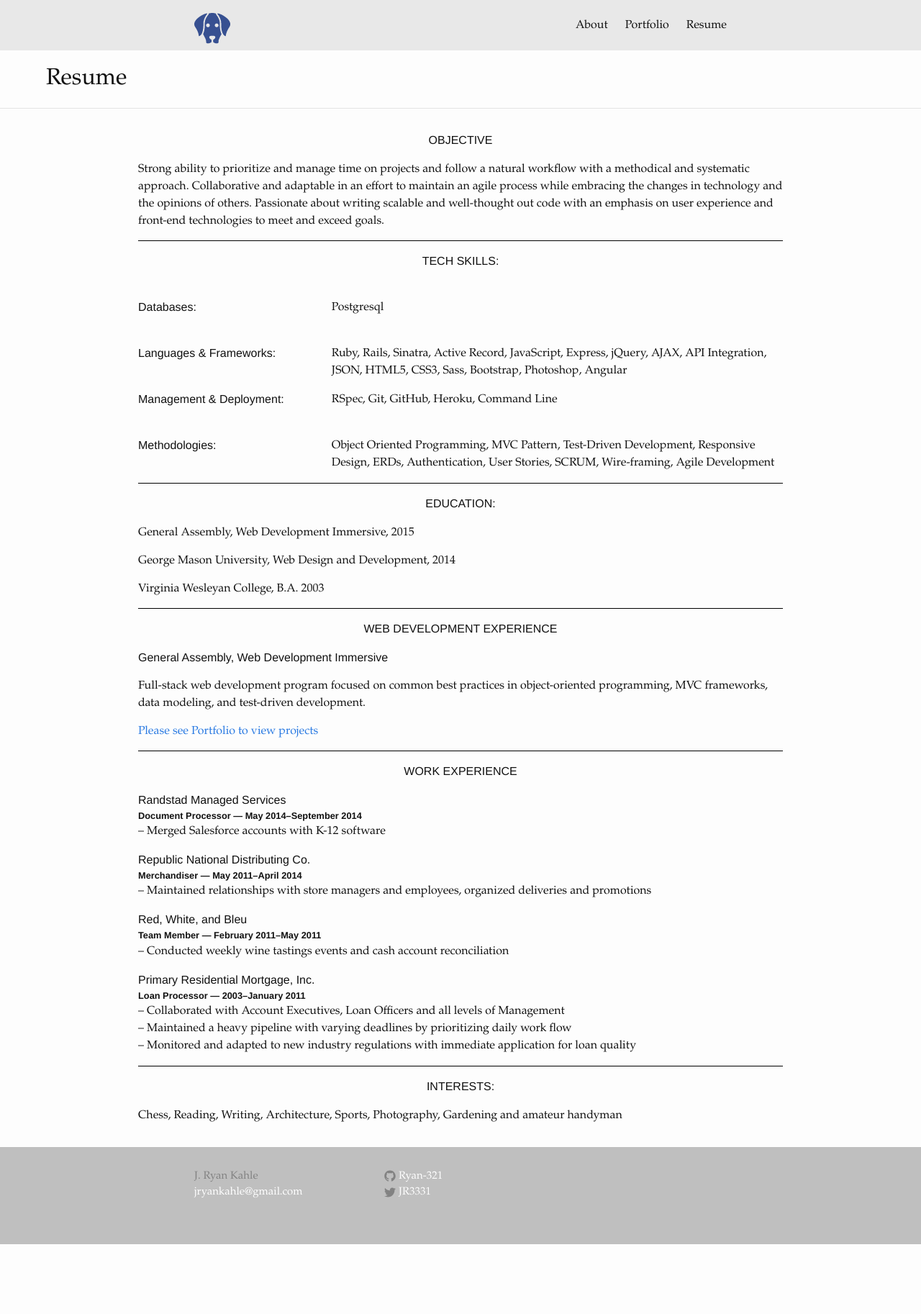
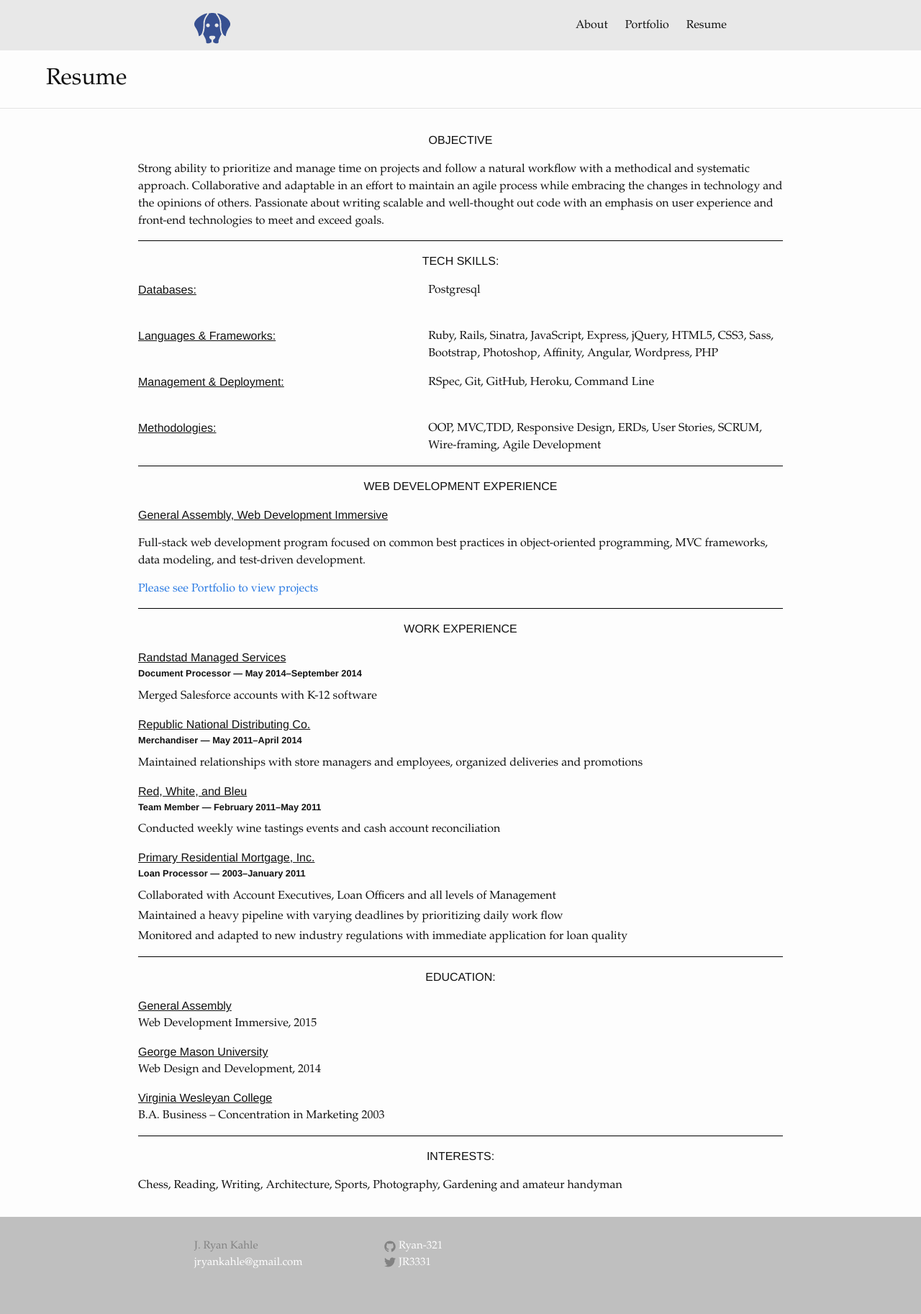
Before and after one commit to Ryan-321/Ryan-321.github.io, a Jekyll site: the page built from resume.html, in a window 1280 px wide. Shown: the whole page at 72% size. Built offline with Jekyll 4.4.1, drawn with Linux system fonts in a browser that asks for light colours; some web fonts are replaced; before the commit the page ends 1729 px from its top, so only the background shows below that.

Commit message:
resume completed

```diff
--- a/css/index.css
+++ b/css/index.css
@@ -14,7 +14,7 @@
   background-size: contain;
 }
 div.section-main-layer{
-  background-color: rgba(101,190,180,.9);
+  background-color: rgba(101,190,180,.6);
   width: inherit;
   height:inherit;
 }
@@ -91,7 +91,7 @@
 }
 h3.clark-kent{
   font-size: 2em;
-  padding-left: 2em;
+  text-align: center;
 }
 div.about-main{
   width:100%;
--- a/css/resume.css
+++ b/css/resume.css
@@ -18,34 +18,53 @@
   font-size: 1em;
   font-family: Helvetica, Arial, sans-serif;
 }
+div.resume-wrapper h3{
+  text-decoration: underline;
+}
 div.resume-wrapper ul{
   list-style-type: none;
   margin: 0;
   padding: 0;
 }
-li.li-skills{
+
+/*************   SKILLS  *****************/
+
+div.skills ul li:first-of-type{
+  margin-top: 0;
+}
+li.skills-li{
   position: relative;
   margin: 2.5em 0;
 }
-li.li-skills aside{
+li.skills-li aside{
   position: absolute;
   top: 0;
   right: 0;
-  width: 70%;
+  width: 55%;
 }
-li.work-exp-li{
+
+/***************  WORK ***************/
+
+li.work-exp-li,
+li.education-li{
   margin: 1em 0;
 }
-li.work-exp-li p:first-of-type{
+li.work-exp-li p.title{
   font-size: .8em;
-  font-weight: 700;
+  font-weight: 600;
   font-family: Helvetica, Arial, sans-serif;
+  margin-bottom: .75em;
 }
+
 li.work-exp-li > p,
-li.work-exp-li > h3{
+li.work-exp-li > h3,
+ li.education-li > h3{
   font-size: 1em;
   margin: 0;
 }
+
+/************************************/
+
 div.objective,
 div.skills,
 div.experience,
@@ -55,3 +74,32 @@
 {
   border-bottom: 1px solid black;
 }
+/***********************************************
+
+                    MEDIA QUERIES
+
+*************************************************/
+@media (max-width: 1200px){
+  li.skills-li{
+    margin: 3em 0;
+  }
+}
+@media (min-width: 700px){
+  div.work-experience ul.prmi-ul p{
+    margin: .25em 0;
+  }
+}
+
+@media (max-width: 960px){
+  div.skills{
+    text-align: center;
+  }
+  li.skills-li,
+  li.skills-li aside{
+    position: static;
+    width: 100%;
+  }
+  li.skills-li{
+    margin: .5em 0;
+  }
+}
--- a/resume.html
+++ b/resume.html
@@ -11,7 +11,7 @@
   <div class="skills">
     <h2>TECH SKILLS:</h2>
     <ul>
-      <li class="li-skills">
+      <li class="skills-li">
         <h3>Databases:</h3>
         <aside>
           <p>
@@ -19,15 +19,15 @@
           </p>
         </aside>
       </li>
-      <li class="li-skills">
+      <li class="skills-li">
         <h3>Languages &amp; Frameworks:</h3>
         <aside>
           <p>
-            Ruby, Rails, Sinatra, Active Record, JavaScript, Express, jQuery, AJAX, API Integration, JSON, HTML5, CSS3, Sass, Bootstrap, Photoshop, Angular
+            Ruby, Rails, Sinatra, JavaScript, Express, jQuery, HTML5, CSS3, Sass, Bootstrap, Photoshop, Affinity, Angular, Wordpress, PHP
           </p>
         </aside>
       </li>
-      <li class="li-skills">
+      <li class="skills-li">
         <h3>Management &amp; Deployment:</h3>
         <aside>
           <p>
@@ -35,21 +35,15 @@
           </p>
         </aside>
       </li>
-      <li class="li-skills">
+      <li class="skills-li">
         <h3>Methodologies:</h3>
         <aside>
           <p>
-            Object Oriented Programming, MVC Pattern, Test-Driven Development, Responsive Design, ERDs, Authentication, User Stories, SCRUM, Wire-framing, Agile Development
+            OOP, MVC,TDD, Responsive Design, ERDs, User Stories, SCRUM, Wire-framing, Agile Development
           </p>
         </aside>
       </li>
     </ul>
-  </div>
-  <div class="education">
-    <h2>EDUCATION:</h2>
-    <p>General Assembly, Web Development Immersive, 2015</p>
-    <p>George Mason University, Web Design and Development, 2014</p>
-    <p>Virginia Wesleyan College, B.A. 2003</p>
   </div>
   <div class="web-experience">
     <h2>WEB DEVELOPMENT EXPERIENCE</h2>
@@ -62,36 +56,59 @@
     <ul>
       <li class="work-exp-li">
         <h3>Randstad Managed Services </h3>
-        <p>Document Processor &mdash; <span>May 2014&ndash;September 2014</span></p>
-        <p>&ndash; Merged Salesforce accounts with K-12 software </p>
+        <p class="title">Document Processor &mdash; <span>May 2014&ndash;September 2014</span></p>
+        <p>Merged Salesforce accounts with K-12 software </p>
       </li>
       <li class="work-exp-li">
         <h3>Republic National Distributing Co.</h3>
-        <p>Merchandiser &mdash; <span>May 2011&ndash;April 2014</span></p>
-        <p>&ndash; Maintained relationships with store managers and employees, organized deliveries and promotions</p>
+        <p class="title">Merchandiser &mdash; <span>May 2011&ndash;April 2014</span></p>
+        <p>Maintained relationships with store managers and employees, organized deliveries and promotions</p>
       </li>
       <li class="work-exp-li">
         <h3>Red, White, and Bleu</h3>
-        <p>Team Member &mdash; <span>February 2011&ndash;May 2011</span></p>
-        <p>&ndash; Conducted weekly wine tastings events and cash account reconciliation</p>
+        <p class="title">Team Member &mdash; <span>February 2011&ndash;May 2011</span></p>
+        <p>Conducted weekly wine tastings events and cash account reconciliation</p>
       </li>
       <li class="work-exp-li">
         <h3>Primary Residential Mortgage, Inc.</h3>
-        <p>Loan Processor &mdash; <span>2003&ndash;January 2011</span></p>
-        <ul>
+        <p class="title">Loan Processor &mdash; <span>2003&ndash;January 2011</span></p>
+        <ul class="prmi-ul">
           <li>
-            &ndash; Collaborated with Account Executives, Loan Officers and all levels of Management
+            <p>
+              Collaborated with Account Executives, Loan Officers and all levels of Management
+            </p>
           </li>
           <li>
-            &ndash; Maintained a heavy pipeline with varying deadlines by prioritizing daily work flow
+            <p>
+              Maintained a heavy pipeline with varying deadlines by prioritizing daily work flow
+            </p>
           </li>
           <li>
-            	&ndash; Monitored and adapted to new industry regulations with immediate application for loan quality
+            <p>
+              Monitored and adapted to new industry regulations with immediate application for loan quality
+            </p>
           </li>
         </ul>
       </li>
       </ul>
   </div>
+  <div class="education">
+    <h2>EDUCATION:</h2>
+    <ul>
+      <li class="education-li">
+        <h3>General Assembly</h3>
+        <p>Web Development Immersive, 2015</p>
+      </li>
+      <li  class="education-li">
+        <h3>George Mason University</h3>
+        <p>Web Design and Development, 2014</p>
+      </li>
+      <li class="education-li">
+        <h3>Virginia Wesleyan College</h3>
+        <p>B.A. Business &ndash; Concentration in Marketing 2003</p>
+      </li>
+    </ul>
+  </div>
   <h2>INTERESTS:</h2>
   <p>Chess, Reading, Writing, Architecture, Sports, Photography, Gardening and amateur handyman</p>
 
```
